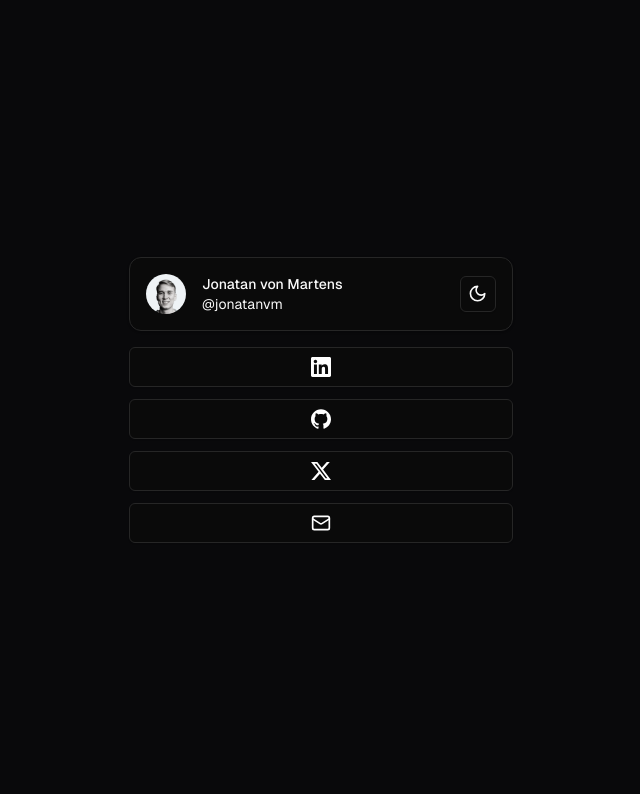
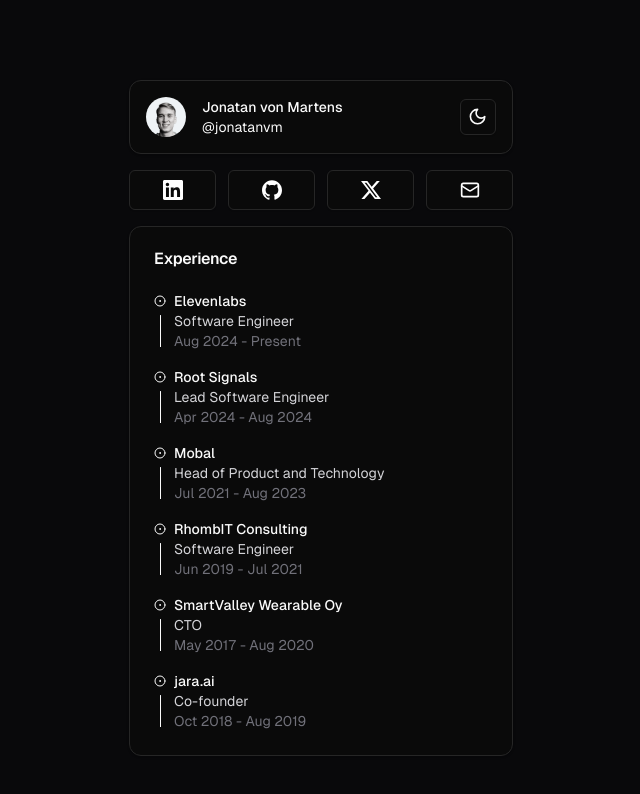
Before and after one commit to jonatanvm/jonatanvm, a Next.js app: page / in a window 1280 px wide. Shown: the top 794 px of the page, without its empty margins (319-959 px from the left). Built offline with nearby package versions, Linux system fonts and the light colour scheme.

Commit message:
feat: add timeline

```diff
--- a/src/app/page.tsx
+++ b/src/app/page.tsx
@@ -3,12 +3,20 @@
 import { PropsWithChildren } from "react";
 import { cn } from "@/lib/utils";
 import { ModeToggle } from "@/components/mode-toggle";
-import { Card, CardContent } from "@/components/ui/card";
+import { Card, CardContent, CardHeader, CardTitle } from "@/components/ui/card";
 import { LinkedInIcon } from "@/components/icons/linkedIn-icon";
 import { GithubIcon } from "@/components/icons/github-icon";
 import { TwitterIcon } from "@/components/icons/twitter-icon";
 import Image from "next/image";
-import { MailIcon } from "lucide-react";
+import { CircleDot, MailIcon } from "lucide-react";
+import {
+  Timeline,
+  TimelineContent,
+  TimelineDot,
+  TimelineHeading,
+  TimelineItem,
+  TimelineLine,
+} from "@/components/ui/timeline";
 
 function SocialLink({ href, children }: PropsWithChildren<{ href: string }>) {
   return (
@@ -36,8 +44,8 @@
             />
           </div>
           <div className="min-w-0 flex-1">
-            <p className="text-sm font-medium">Jonatan von Martens</p>
-            <p className="truncate text-sm">@jonatanvm</p>
+            <p className="sm:text-sm font-medium">Jonatan von Martens</p>
+            <p className="truncate sm:text-sm">@jonatanvm</p>
           </div>
           <div>
             <ModeToggle />
@@ -49,33 +57,106 @@
 }
 
 export default function Home() {
+  const jobs = [
+    {
+      employer: "Elevenlabs",
+      title: "Software Engineer",
+      time: "Aug 2024 - Present",
+    },
+    {
+      employer: "Root Signals",
+      title: "Lead Software Engineer",
+      time: "Apr 2024 - Aug 2024",
+    },
+    {
+      employer: "Mobal",
+      title: "Head of Product and Technology",
+      time: "Jul 2021 - Aug 2023",
+    },
+    {
+      employer: "RhombIT Consulting",
+      title: "Software Engineer",
+      time: "Jun 2019 - Jul 2021",
+    },
+    {
+      employer: "SmartValley Wearable Oy",
+      title: "CTO",
+      time: "May 2017 - Aug 2020",
+    },
+    {
+      employer: "jara.ai",
+      title: "Co-founder",
+      time: "Oct 2018 - Aug 2019",
+    },
+  ];
   return (
-    <div className="grid grid-rows-[20px_1fr_20px] items-center justify-items-center min-h-screen p-4 sm:p-20 pb-20 gap-16 font-[family-name:var(--font-geist-sans)]">
-      <main className="flex flex-col gap-8 row-start-2 items-center sm:items-start max-w-sm w-full">
-        <div className="flex gap-4 items-center flex-col w-full">
+    <div className="grid items-center justify-items-center p-4 sm:p-20 pb-20 font-[family-name:var(--font-geist-sans)]">
+      <main className="flex flex-col gap-8 row-start-2 items-center sm:items-start w-full">
+        <div className="grid grid-cols-1 sm:grid-cols-1 gap-4 w-full">
+          <div className="flex flex-col gap-4 w-full sm:max-w-sm mx-auto">
             <Me className={"w-full"} />
-          <ul className={"flex flex-col w-full gap-y-3"}>
+            <ul className={"grid grid-cols-4 sm:grid-cols-4 w-full gap-3"}>
               <li className={"w-full"}>
                 <SocialLink href={"https://www.linkedin.com/in/jonatanvm/"}>
-                <LinkedInIcon className="h-5 w-5" aria-label="LinkedIn" />
+                  <LinkedInIcon
+                    className="h-5 w-5 shrink-0"
+                    aria-label="LinkedIn"
+                  />
                 </SocialLink>
               </li>
               <li>
                 <SocialLink href={"https://github.com/jonatanvm"}>
-                <GithubIcon className="h-5 w-5" aria-label={"Github"} />
+                  <GithubIcon
+                    className="h-5 w-5 shrink-0"
+                    aria-label={"Github"}
+                  />
                 </SocialLink>
               </li>
               <li>
                 <SocialLink href={"https://x.com/_jonatanvm"}>
-                <TwitterIcon className="h-5 w-5" aria-label={"X.com"} />
+                  <TwitterIcon
+                    className="h-5 w-5 shrink-0"
+                    aria-label={"X.com"}
+                  />
                 </SocialLink>
               </li>
               <li>
-              <SocialLink href={"mailto:Jonatan <stepped_jays.0m@icloud.com>"}>
-                <MailIcon className="h-5 w-5" aria-label={"X.com"} />
+                <SocialLink
+                  href={"mailto:Jonatan <stepped_jays.0m@icloud.com>"}
+                >
+                  <MailIcon className="h-5 w-5 shrink-0" aria-label={"X.com"} />
                 </SocialLink>
               </li>
             </ul>
+          </div>
+          <Card className={"w-full sm:max-w-sm mx-auto"}>
+            <CardHeader>
+              <CardTitle>Experience</CardTitle>
+            </CardHeader>
+            <CardContent>
+              <Timeline className={"gap-y-4 mr-auto"}>
+                {jobs.map((job) => (
+                  <TimelineItem status="done" key={job.time}>
+                    <TimelineHeading className={"sm:text-sm"}>
+                      {job.employer}
+                    </TimelineHeading>
+                    <TimelineDot className="size-3">
+                      <CircleDot />
+                    </TimelineDot>
+                    <TimelineLine className={"py-1"} done />
+                    <TimelineContent className={"sm:text-sm flex flex-col"}>
+                      <span className={"dark:text-zinc-300 text-zinc-700"}>
+                        {job.title}
+                      </span>
+                      <span className={"dark:text-zinc-500 text-zinc-900"}>
+                        {job.time}
+                      </span>
+                    </TimelineContent>
+                  </TimelineItem>
+                ))}
+              </Timeline>
+            </CardContent>
+          </Card>
         </div>
       </main>
       <footer className="row-start-3 flex gap-6 flex-wrap items-center justify-center text-zinc-300 dark:text-zinc-800 hidden">
--- /dev/null
+++ b/src/components/ui/timeline.tsx
@@ -0,0 +1,189 @@
+import React from "react";
+import { VariantProps, cva } from "class-variance-authority";
+
+import { cn } from "@/lib/utils";
+import { CheckIcon, CrossIcon, DotIcon } from "lucide-react";
+
+const timelineVariants = cva("grid", {
+  variants: {
+    positions: {
+      left: "[&>li]:grid-cols-[0_min-content_1fr]",
+      right: "[&>li]:grid-cols-[1fr_min-content]",
+      center: "[&>li]:grid-cols-[1fr_min-content_1fr]",
+    },
+  },
+  defaultVariants: {
+    positions: "left",
+  },
+});
+
+interface TimelineProps
+  extends React.HTMLAttributes<HTMLUListElement>,
+    VariantProps<typeof timelineVariants> {}
+
+const Timeline = React.forwardRef<HTMLUListElement, TimelineProps>(
+  ({ children, className, positions, ...props }, ref) => {
+    return (
+      <ul
+        className={cn(timelineVariants({ positions }), className)}
+        ref={ref}
+        {...props}
+      >
+        {children}
+      </ul>
+    );
+  },
+);
+Timeline.displayName = "Timeline";
+
+const timelineItemVariants = cva("grid items-center gap-x-2", {
+  variants: {
+    status: {
+      done: "text-primary",
+      default: "text-muted-foreground",
+    },
+  },
+  defaultVariants: {
+    status: "default",
+  },
+});
+
+interface TimelineItemProps
+  extends React.HTMLAttributes<HTMLLIElement>,
+    VariantProps<typeof timelineItemVariants> {}
+
+const TimelineItem = React.forwardRef<HTMLLIElement, TimelineItemProps>(
+  ({ className, status, ...props }, ref) => (
+    <li
+      className={cn(timelineItemVariants({ status }), className)}
+      ref={ref}
+      {...props}
+    />
+  ),
+);
+TimelineItem.displayName = "TimelineItem";
+
+type TimelineDotProps = React.HTMLAttributes<HTMLDivElement>;
+
+const TimelineDot = React.forwardRef<HTMLDivElement, TimelineDotProps>(
+  ({ className, children, ...props }, ref) => (
+    <div
+      role="status"
+      className={cn(
+        "col-start-1 col-end-3 row-start-1 row-end-1 flex size-4 items-center justify-center",
+        className,
+      )}
+      ref={ref}
+      {...props}
+    >
+      {children}
+    </div>
+  ),
+);
+TimelineDot.displayName = "TimelineDot";
+
+const timelineContentVariants = cva(
+  "row-start-2 row-end-2 text-muted-foreground",
+  {
+    variants: {
+      side: {
+        right: "col-start-3 col-end-4 mr-auto text-left",
+        left: "col-start-1 col-end-2 ml-auto text-right",
+      },
+    },
+    defaultVariants: {
+      side: "right",
+    },
+  },
+);
+
+interface TimelineConentProps
+  extends React.HTMLAttributes<HTMLDivElement>,
+    VariantProps<typeof timelineContentVariants> {}
+
+const TimelineContent = React.forwardRef<HTMLDivElement, TimelineConentProps>(
+  ({ className, side, ...props }, ref) => (
+    <div
+      className={cn(timelineContentVariants({ side }), className)}
+      ref={ref}
+      {...props}
+    />
+  ),
+);
+TimelineContent.displayName = "TimelineContent";
+
+const timelineHeadingVariants = cva(
+  "row-start-1 row-end-1 line-clamp-1 max-w-full truncate",
+  {
+    variants: {
+      side: {
+        right: "col-start-3 col-end-4 mr-auto text-left",
+        left: "col-start-1 col-end-2 ml-auto text-right",
+      },
+      variant: {
+        primary: "text-base font-medium text-primary",
+        secondary: "text-sm font-light text-muted-foreground",
+      },
+    },
+    defaultVariants: {
+      side: "right",
+      variant: "primary",
+    },
+  },
+);
+
+interface TimelineHeadingProps
+  extends React.HTMLAttributes<HTMLParagraphElement>,
+    VariantProps<typeof timelineHeadingVariants> {}
+
+const TimelineHeading = React.forwardRef<
+  HTMLParagraphElement,
+  TimelineHeadingProps
+>(({ className, side, variant, ...props }, ref) => (
+  <p
+    role="heading"
+    aria-level={variant === "primary" ? 2 : 3}
+    className={cn(timelineHeadingVariants({ side, variant }), className)}
+    ref={ref}
+    {...props}
+  />
+));
+TimelineHeading.displayName = "TimelineHeading";
+
+interface TimelineLineProps extends React.HTMLAttributes<HTMLHRElement> {
+  done?: boolean;
+}
+
+const TimelineLine = React.forwardRef<HTMLHRElement, TimelineLineProps>(
+  ({ className, done = false, ...props }, ref) => {
+    return (
+      <div
+        role="separator"
+        aria-orientation="vertical"
+        className={cn(
+          "col-start-1 col-end-3 row-start-2 row-end-2 mx-auto flex h-full rounded-full align-top justify-start",
+          className,
+        )}
+        ref={ref}
+        {...props}
+      >
+        <hr
+          className={cn(
+            "h-full w-[1px]",
+            done ? "bg-black dark:bg-zinc-50" : "bg-zinc-500 dark:bg-zinc-900",
+          )}
+        />
+      </div>
+    );
+  },
+);
+TimelineLine.displayName = "TimelineLine";
+
+export {
+  Timeline,
+  TimelineDot,
+  TimelineItem,
+  TimelineContent,
+  TimelineHeading,
+  TimelineLine,
+};
```
Lines whose indentation alone changed are shown as unchanged.
